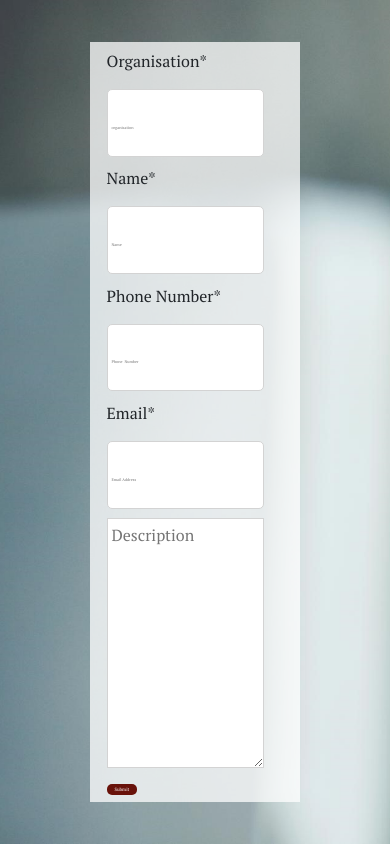
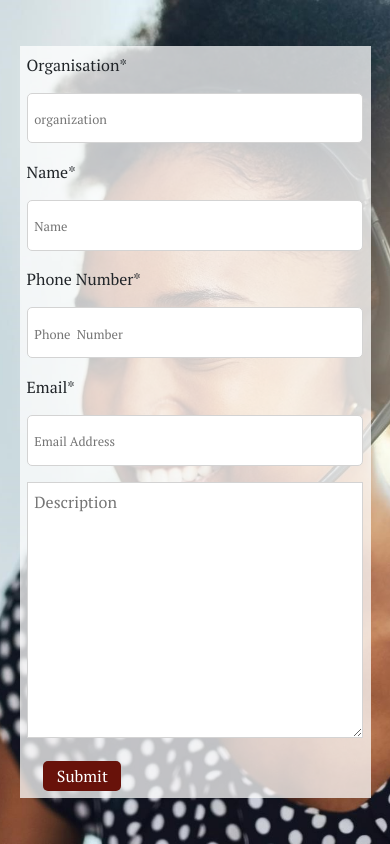
Before and after one commit to Rogue-codes/cloudsa, a React (Create React App) app: page /email in a window 390 px wide. Built offline with nearby package versions, Linux system fonts and the light colour scheme; the HTML template or start-up script is replaced by a standard one; a web font is replaced by a local one.

Commit message:
media query email o

```diff
--- a/src/Components/Email.jsx
+++ b/src/Components/Email.jsx
@@ -6,6 +6,9 @@ import { Toaster } from 'react-hot-toast';
 import cont from '../Assets/image.png'
 
 const Contain = styled.div`
+  @media (max-width:480px) {
+    background-position: 70% 10%;
+  }
   width: 100%;
   min-height: 100vh;
   width: 100%;
@@ -24,12 +27,20 @@ const Contain = styled.div`
   padding: 5%;
 `
 const Form = styled.form`
+  @media (max-width:480px) {
+    width: 100%;
+  }
   width: 60%;
   padding: 2%;
   min-height: 100%;
   background: #ffffffbd;
   margin: auto;
   input{
+    @media (max-width:480px) {
+      width: 100%;
+      margin-left: 0%;
+      height: 6vh;
+    }
     width: 80%;
     margin-bottom: 5%;
     height: 8vh;
@@ -41,6 +52,9 @@ const Form = styled.form`
       outline: none;
     }
     &::placeholder{
+      @media (max-width:480px) {
+        font-size: .8rem;
+      }
       font-size: 1vw;
     }
   }
@@ -49,6 +63,10 @@ const Form = styled.form`
     height: 15vh;
   }
   textarea{
+    @media (max-width:480px) {
+      width: 100%;
+      margin-left: 0%;
+    }
     width: 80%;
     border: .5px solid lightgrey;
     margin-left: 5%;
@@ -58,9 +76,15 @@ const Form = styled.form`
     }
   }
   p{
+    @media (max-width:480px) {
+      margin-left: 0%;
+    }
     margin-left: 5%;
   }
   button{
+    @media (max-width:480px) {
+      font-size: 1rem;
+    }
     display: block;
     margin-left: 5%;
     margin-top: 5%;
```
